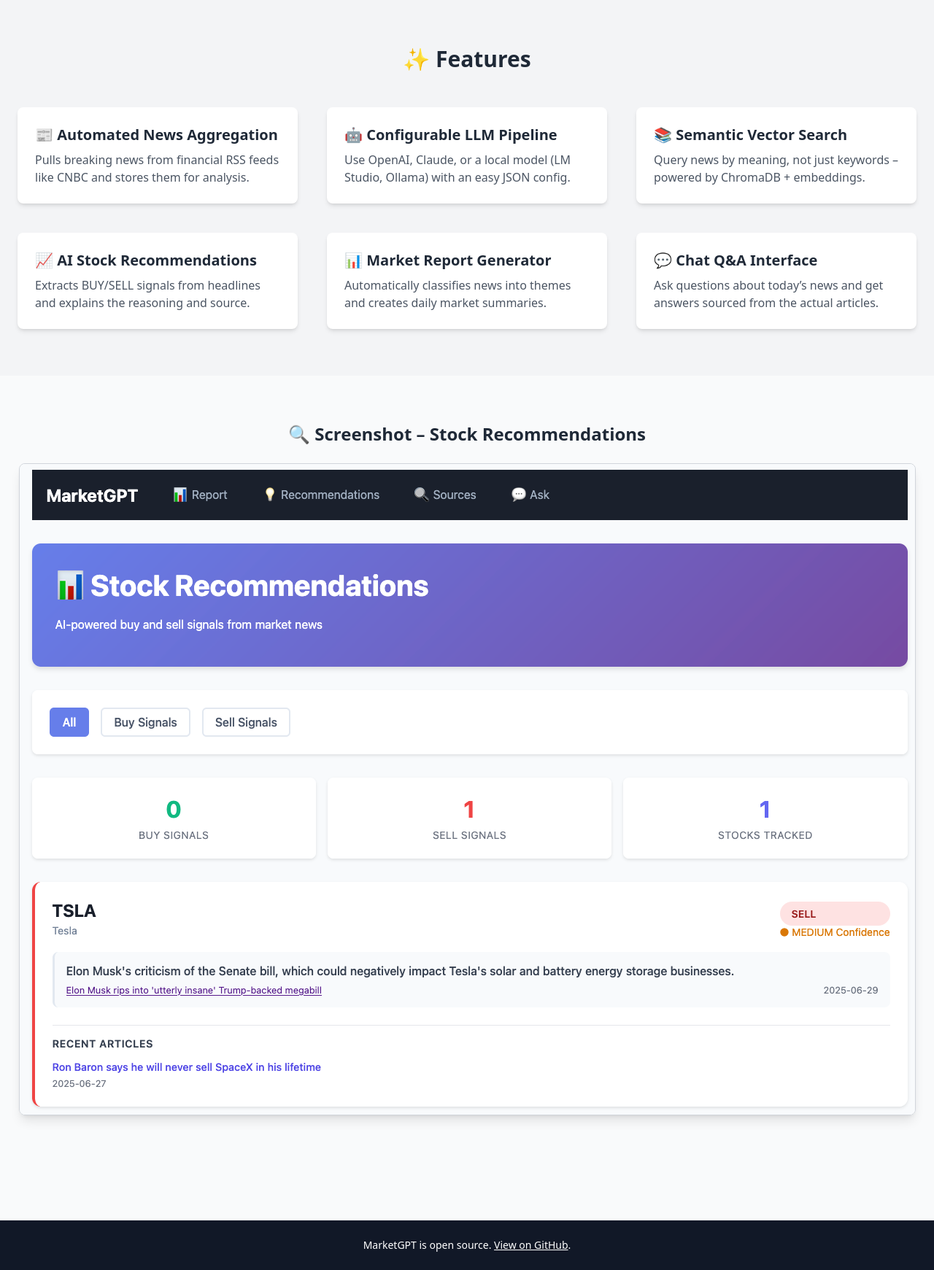
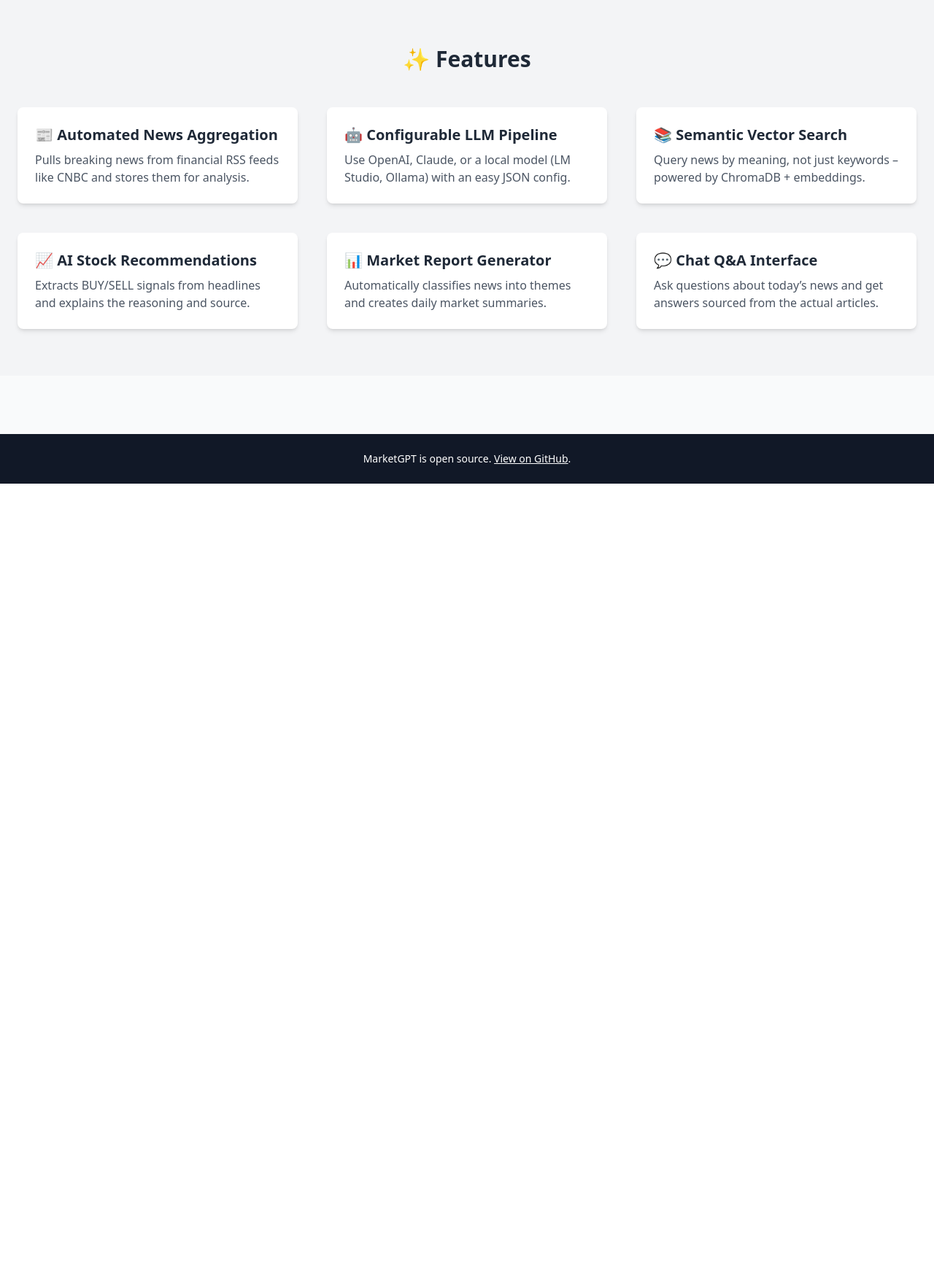
Before and after one commit to JHenzi/MarketGPT, a Flask app: page / in a window 1280 px wide. Shown: the part 425-2166 px from the top of the page at 73% size. After the commit the page ends 1088 px from the top, so only its background shows below. Run offline with Flask 3, Linux system fonts and the light colour scheme; some libraries are stand-ins or nearby versions.

Commit message:
creating landing page

```diff
--- a/templates/index.html
+++ b/templates/index.html
@@ -67,14 +67,6 @@
   </div>
 </section>
 
-<!-- Screenshot -->
-<section class="py-16">
-  <div class="container mx-auto px-6 text-center">
-    <h3 class="text-2xl font-bold mb-6">🔍 Screenshot – Stock Recommendations</h3>
-    <img src="/images/recommendations.png" alt="Recommendations Screenshot" class="mx-auto rounded-lg shadow-lg border border-gray-300">
-  </div>
-</section>
-
 <!-- Footer -->
 <footer class="bg-gray-900 text-white py-6 text-center text-sm mt-20">
   MarketGPT is open source. <a href="https://github.com/JHenzi/MarketGPT" class="underline hover:text-blue-400">View on GitHub</a>.
```
Also changed, not shown: README.md.
